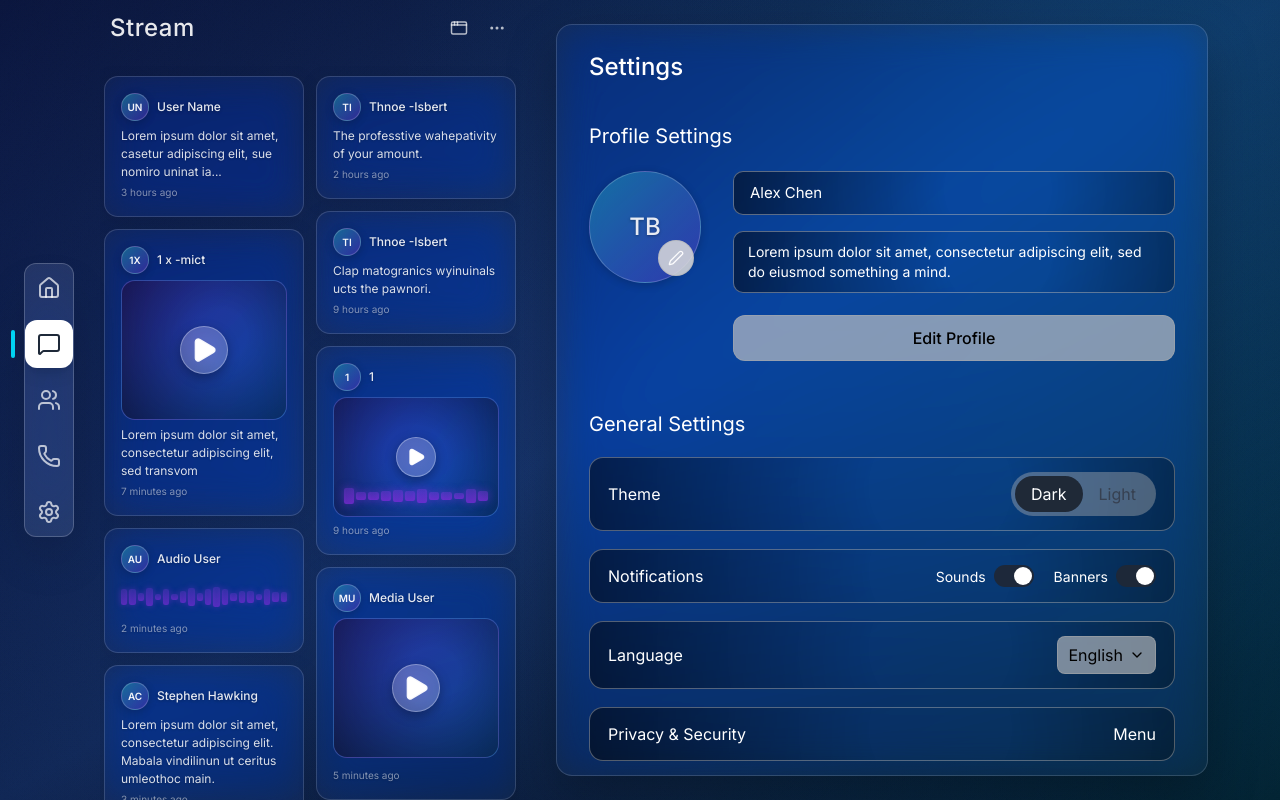
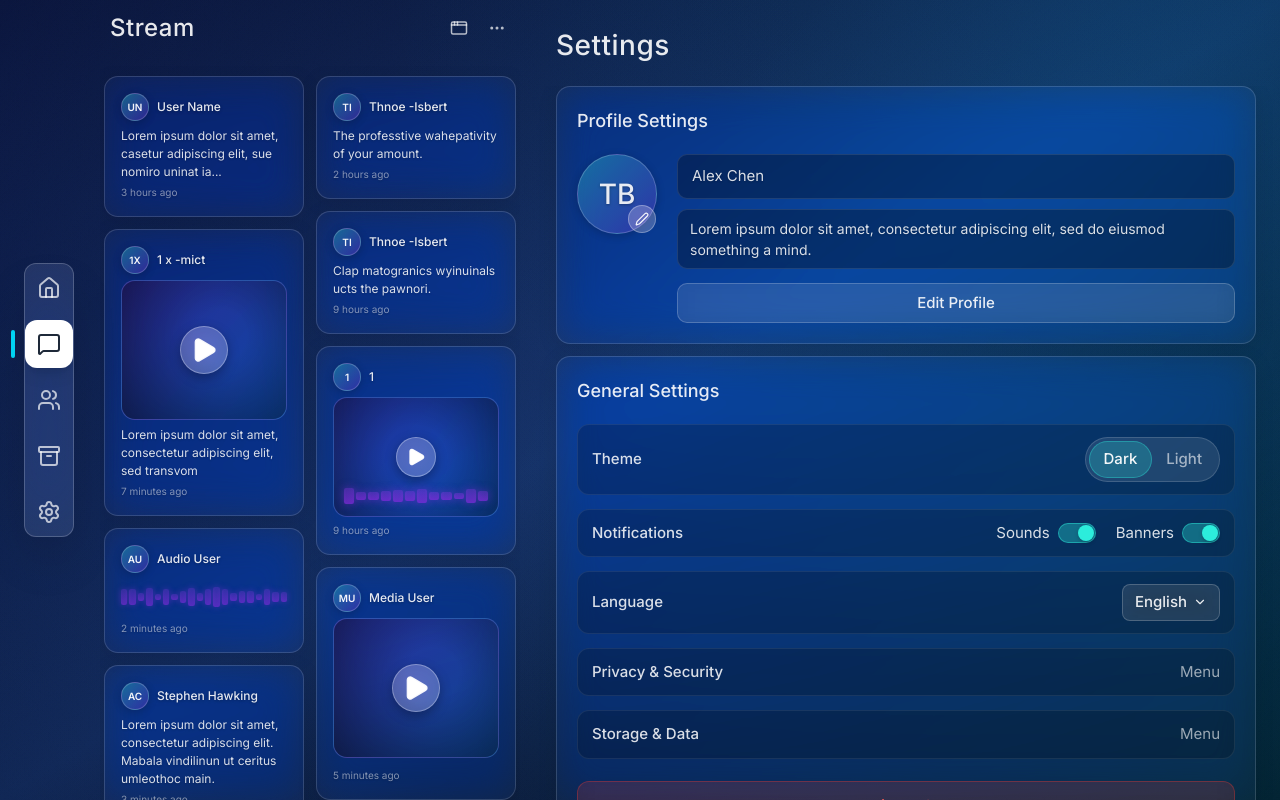
Before and after one commit to devlup-labs/Nexus-Connect, a React app in the folder frontend/: page / in a window 1280 px wide. Built offline with nearby package versions, Linux system fonts and the light colour scheme; the HTML template or start-up script is replaced by a standard one.

Commit message:
Added logout button

```diff
--- a/frontend/src/Components/Settings.jsx
+++ b/frontend/src/Components/Settings.jsx
@@ -12,22 +12,18 @@ function SettingsPanel() {
 
   return (
     <div
-      className="w-175 h-screen"
-      style={{ padding: '24px', boxSizing: 'border-box' }}
-    >
-      {/* GLASS PANEL */}
-      <div
-        className="w-full h-full rounded-2xl flex flex-col"
-        style={{
-          background : 'rgba(255, 255, 255, 0.03)',
-          backdropFilter: 'blur(20px) saturate(180%)',
-          border: '1px solid rgba(255, 255, 255, 0.15)',
-          boxShadow: '0 20px 50px rgba(0,0,0,0.25)',
-        }}
+      className="w-screen h-screen flex flex-col"
+      style={{ boxSizing: 'border-box' }}
     >
       {/* HEADER */}
-        <div style={{ padding: '24px 32px 12px' }}>
-          <h2 style={{ fontSize: '24px', fontWeight: 500, color: 'white' }}>
+      <div style={{ padding: '1.5rem 1.5rem 1.25rem 1.5rem' }}>
+        <h2 style={{
+          fontSize: '1.75rem',
+          fontWeight: 500,
+          color: 'rgba(255, 255, 255, 0.9)',
+          letterSpacing: '0.5px',
+          fontFamily: "'Inter', sans-serif",
+        }}>
           Settings
         </h2>
       </div>
@@ -36,28 +32,44 @@ function SettingsPanel() {
       <div
         className="flex-1 flex flex-col"
         style={{
-            padding: '24px 32px',
-            rowGap: '48px',
+          padding: '0 1.5rem 6.25rem 1.5rem',
+          rowGap: '0.75rem',
           overflowY: 'auto',
         }}
       >
           {/* PROFILE SETTINGS */}
-          <section>
-            <h3 style={{ fontSize: '20px', marginBottom: '20px', color: 'white' }}>
+          <section
+            style={{
+              background: 'rgba(255, 255, 255, 0.03)',
+              backdropFilter: 'blur(20px) saturate(180%)',
+              WebkitBackdropFilter: 'blur(20px) saturate(180%)',
+              border: '1px solid rgba(255, 255, 255, 0.15)',
+              borderRadius: '0.875rem',
+              padding: '1.25rem',
+              isolation: 'isolate',
+              boxShadow: '0 4px 20px rgba(0, 0, 0, 0.1)',
+            }}
+          >
+            <h3 style={{
+              fontSize: '1.125rem',
+              marginBottom: '1.25rem',
+              color: 'rgba(255, 255, 255, 0.9)',
+              fontWeight: 500,
+            }}>
               Profile Settings
             </h3>
 
-            <div style={{ display: 'flex', gap: '32px' }}>
+            <div style={{ display: 'flex', gap: '1.25rem' }}>
               {/* Avatar */}
               <div style={{ position: 'relative',
-                    width: '112px',
-                    height: '112px',
+                    width: '5rem',
+                    height: '5rem',
                     borderRadius: '50%',
                     background: 'linear-gradient(135deg, rgba(48, 251, 230, 0.3), rgba(138, 43, 226, 0.3))',
                     display: 'flex',
                     alignItems: 'center',
                     justifyContent: 'center',
-                    fontSize: '10px',
+                    fontSize: '0.625rem',
                     fontWeight: '600',
                     color: 'rgba(255, 255, 255, 0.95)',
                     flexShrink: '0',
@@ -66,7 +78,7 @@ function SettingsPanel() {
                   }}
               >
                 <span style={{
-                  fontSize: '1.5rem',
+                  fontSize: '1.75rem',
                   fontWeight: '500',
                   color: 'rgba(255, 255, 255, 0.9)',
                   textShadow: '0 1px 3px rgba(0, 0, 0, 0.3)'
@@ -76,25 +88,27 @@ function SettingsPanel() {
                 <button
                   style={{
                     position: 'absolute',
-                    bottom: '6px',
-                    right: '6px',
-                    width: '36px',
-                    height: '36px',
+                    bottom: '0px',
+                    right: '0px',
+                    width: '1.75rem',
+                    height: '1.75rem',
                     borderRadius: '50%',
-                    background: 'rgba(220,220,220,0.85)',
-                    border: '1px solid rgba(180,180,180,0.6)',
+                    background: 'rgba(255, 255, 255, 0.2)',
+                    backdropFilter: 'blur(12px)',
+                    border: '1px solid rgba(255, 255, 255, 0.3)',
                     display: 'flex',
                     alignItems: 'center',
                     justifyContent: 'center',
                     cursor: 'pointer',
+                    color: 'rgba(255, 255, 255, 0.95)',
                   }}
                 >
-                  <Edit2 size={16} />
+                  <Edit2 size={14} />
                 </button>
               </div>
 
               {/* Fields */}
-              <div className="flex-1 flex flex-col" style={{ rowGap: '16px' }}>
+              <div className="flex-1 flex flex-col" style={{ rowGap: '0.625rem' }}>
                 <Field text="Alex Chen" />
                 <Field
                   text="Lorem ipsum dolor sit amet, consectetur adipiscing elit, sed do eiusmod something a mind."
@@ -102,13 +116,17 @@ function SettingsPanel() {
                 />
                 <button
                   style={{
-                    marginTop: '6px',
-                    padding: '10px',
-                    borderRadius: '12px',
-                    background: 'rgba(200,200,200,0.65)',
-                    border: '1px solid rgba(170,170,170,0.5)',
+                    marginTop: '0.25rem',
+                    padding: '0.5rem 0.875rem',
+                    borderRadius: '0.625rem',
+                    background: 'rgba(255, 255, 255, 0.1)',
+                    backdropFilter: 'blur(12px)',
+                    border: '1px solid rgba(255, 255, 255, 0.2)',
                     cursor: 'pointer',
                     fontWeight: 500,
+                    fontSize: '0.9375rem',
+                    color: 'rgba(255, 255, 255, 0.9)',
+                    transition: 'all 0.3s ease',
                   }}
                 >
                   Edit Profile
@@ -118,8 +136,26 @@ function SettingsPanel() {
           </section>
 
           {/* GENERAL SETTINGS */}
-          <section className="flex flex-col" style={{ rowGap: '18px' }}>
-            <h3 style={{ fontSize: '20px', color: 'white' }}>
+          <section
+            className="flex flex-col"
+            style={{
+              rowGap: '0.875rem',
+              background: 'rgba(255, 255, 255, 0.03)',
+              backdropFilter: 'blur(20px) saturate(180%)',
+              WebkitBackdropFilter: 'blur(20px) saturate(180%)',
+              border: '1px solid rgba(255, 255, 255, 0.15)',
+              borderRadius: '0.875rem',
+              padding: '1.25rem',
+              isolation: 'isolate',
+              boxShadow: '0 4px 20px rgba(0, 0, 0, 0.1)',
+            }}
+          >
+            <h3 style={{
+              fontSize: '1.125rem',
+              color: 'rgba(255, 255, 255, 0.9)',
+              fontWeight: 500,
+              marginBottom: '0.375rem',
+            }}>
               General Settings
             </h3>
 
@@ -127,9 +163,10 @@ function SettingsPanel() {
               <div
                 style={{
                   display: 'flex',
-                  background: 'rgba(180,180,180,0.4)',
+                  background: 'rgba(255, 255, 255, 0.1)',
                   borderRadius: '999px',
-                  padding: '4px',
+                  padding: '0.1875rem',
+                  border: '1px solid rgba(255, 255, 255, 0.15)',
                 }}
               >
                 {['Dark', 'Light'].map((t) => (
@@ -137,14 +174,16 @@ function SettingsPanel() {
                     key={t}
                     onClick={() => setTheme(t.toLowerCase())}
                     style={{
-                      padding: '6px 16px',
+                      padding: '0.375rem 0.875rem',
                       borderRadius: '999px',
                       background:
-                        theme === t.toLowerCase() ? '#1f2937' : 'transparent',
+                        theme === t.toLowerCase() ? 'rgba(48, 251, 230, 0.2)' : 'transparent',
                       color:
-                        theme === t.toLowerCase() ? '#ffffff' : '#374151',
-                      border: 'none',
+                        theme === t.toLowerCase() ? 'rgba(255, 255, 255, 0.95)' : 'rgba(255, 255, 255, 0.6)',
+                      border: theme === t.toLowerCase() ? '1px solid rgba(48, 251, 230, 0.3)' : 'none',
                       cursor: 'pointer',
+                      fontSize: '0.9375rem',
+                      fontWeight: 500,
                     }}
                   >
                     {t}
@@ -154,7 +193,7 @@ function SettingsPanel() {
             </SettingRow>
 
             <SettingRow label="Notifications">
-              <div style={{ display: 'flex', gap: '20px' }}>
+              <div style={{ display: 'flex', gap: '1.25rem' }}>
                 <Toggle label="Sounds" value={sounds} onChange={setSounds} />
                 <Toggle label="Banners" value={banners} onChange={setBanners} />
               </div>
@@ -168,16 +207,21 @@ function SettingsPanel() {
                   style={{
                     display: 'flex',
                     alignItems: 'center',
-                    gap: '6px',
-                    padding: '6px 10px',
-                    borderRadius: '8px',
-                    background: 'rgba(200,200,200,0.6)',
-                    border: '1px solid rgba(170,170,170,0.5)',
+                    gap: '0.375rem',
+                    padding: '0.375rem 0.75rem',
+                    borderRadius: '0.5rem',
+                    background: 'rgba(255, 255, 255, 0.1)',
+                    backdropFilter: 'blur(12px)',
+                    border: '1px solid rgba(255, 255, 255, 0.2)',
                     cursor: 'pointer',
+                    color: 'rgba(255, 255, 255, 0.9)',
+                    fontSize: '0.9375rem',
+                    fontWeight: 500,
+                    transition: 'all 0.3s ease',
                   }}
                 >
                   {language}
-                  <ChevronDown size={16} />
+                  <ChevronDown size={14} />
                 </button>
 
                 {langOpen && (
@@ -186,11 +230,12 @@ function SettingsPanel() {
                       position: 'absolute',
                       right: 0,
                       top: '110%',
-                      minWidth: '140px',
-                      background: 'rgba(230,230,230,0.95)',
-                      border: '1px solid rgba(180,180,180,0.5)',
-                      borderRadius: '10px',
-                      boxShadow: '0 12px 30px rgba(0,0,0,0.2)',
+                      minWidth: '8.75rem',
+                      background: 'rgba(255, 255, 255, 0.08)',
+                      backdropFilter: 'blur(20px) saturate(180%)',
+                      border: '1px solid rgba(255, 255, 255, 0.2)',
+                      borderRadius: '0.625rem',
+                      boxShadow: '0 12px 30px rgba(0,0,0,0.3)',
                       overflow: 'hidden',
                       zIndex: 10,
                     }}
@@ -203,13 +248,25 @@ function SettingsPanel() {
                           setLangOpen(false);
                         }}
                         style={{
-                          padding: '10px 14px',
+                          padding: '0.625rem 0.875rem',
                           cursor: 'pointer',
-                          fontSize: '14px',
+                          fontSize: '0.9375rem',
                           background:
                             language === l
-                              ? 'rgba(31,41,55,0.1)'
+                              ? 'rgba(48, 251, 230, 0.15)'
                               : 'transparent',
+                          color: 'rgba(255, 255, 255, 0.9)',
+                          transition: 'all 0.2s ease',
+                        }}
+                        onMouseEnter={(e) => {
+                          if (language !== l) {
+                            e.target.style.background = 'rgba(255, 255, 255, 0.1)';
+                          }
+                        }}
+                        onMouseLeave={(e) => {
+                          if (language !== l) {
+                            e.target.style.background = 'transparent';
+                          }
                         }}
                       >
                         {l}
@@ -222,8 +279,39 @@ function SettingsPanel() {
 
             <SettingRow label="Privacy & Security" right="Menu" />
             <SettingRow label="Storage & Data" right="Menu" />
+
+            {/* LOGOUT BUTTON */}
+            <button
+              onClick={() => {
+                // Add logout logic here
+                console.log('Logging out...');
+              }}
+              style={{
+                marginTop: '0.5rem',
+                padding: '0.75rem 1rem',
+                borderRadius: '0.75rem',
+                background: 'rgba(255, 59, 48, 0.15)',
+                backdropFilter: 'blur(12px)',
+                border: '1px solid rgba(255, 59, 48, 0.3)',
+                cursor: 'pointer',
+                fontWeight: 500,
+                fontSize: '0.9375rem',
+                color: 'rgba(255, 99, 88, 0.95)',
+                transition: 'all 0.3s ease',
+                width: '100%',
+              }}
+              onMouseEnter={(e) => {
+                e.target.style.background = 'rgba(255, 59, 48, 0.25)';
+                e.target.style.borderColor = 'rgba(255, 59, 48, 0.4)';
+              }}
+              onMouseLeave={(e) => {
+                e.target.style.background = 'rgba(255, 59, 48, 0.15)';
+                e.target.style.borderColor = 'rgba(255, 59, 48, 0.3)';
+              }}
+            >
+              Logout
+            </button>
           </section>
-        </div>
         </div>
       </div>
     );
@@ -235,13 +323,14 @@ export function Field({ text, small }) {
   return (
     <div
       style={{
-        padding: small ? '10px 14px' : '10px 16px',
-        borderRadius: '10px',
-        background: 'radial-gradient(circle at 60% 40%, transparent 20%, rgba(0, 0, 0, 0.5))',
-        border: '1px solid rgba(180,180,180,0.5)',
-        fontSize: small ? '14px' : '15px',
-        lineHeight: '1.45',
-        color: 'white',
+        padding: small ? '0.5rem 0.75rem' : '0.625rem 0.875rem',
+        borderRadius: '0.625rem',
+        background: 'rgba(0, 0, 0, 0.3)',
+        border: '1px solid rgba(255, 255, 255, 0.1)',
+        fontSize: small ? '0.875rem' : '0.9375rem',
+        lineHeight: '1.5',
+        color: 'rgba(255, 255, 255, 0.85)',
+        textShadow: '0 1px 2px rgba(0, 0, 0, 0.2)',
       }}
     >
       {text}
@@ -253,50 +342,74 @@ function SettingRow({ label, children, right }) {
   return (
     <div
       style={{
-        padding: '14px 18px',
-        borderRadius: '14px',
-        background: 'radial-gradient(circle at 60% 40%, transparent 20%, rgba(0, 0, 0, 0.5))',
-        border: '1px solid rgba(180,180,180,0.45)',
+        padding: '0.75rem 0.875rem',
+        borderRadius: '0.75rem',
+        background: 'rgba(0, 0, 0, 0.2)',
+        border: '1px solid rgba(255, 255, 255, 0.08)',
         display: 'flex',
         justifyContent: 'space-between',
         alignItems: 'center',
       }}
     >
-      <span style={{ fontSize: '16px', color: 'white' }}>{label}</span>
-      {children ?? <span style={{ color: 'white' }}>{right}</span>}
+      <span style={{
+        fontSize: '0.9375rem',
+        color: 'rgba(255, 255, 255, 0.85)',
+        fontWeight: 500,
+      }}>
+        {label}
+      </span>
+      {children ?? (
+        <span style={{
+          color: 'rgba(255, 255, 255, 0.6)',
+          fontSize: '0.9375rem',
+        }}>
+          {right}
+        </span>
+      )}
     </div>
   );
 }
 
 function Toggle({ label, value, onChange }) {
   return (
-    <div style={{ display: 'flex', alignItems: 'center', gap: '8px' }}>
-      <span style={{ fontSize: '14px', color: 'white' }}>{label}</span>
+    <div style={{ display: 'flex', alignItems: 'center', gap: '0.5rem' }}>
+      <span style={{
+        fontSize: '0.9375rem',
+        color: 'rgba(255, 255, 255, 0.85)',
+      }}>
+        {label}
+      </span>
       <button
         onClick={() => onChange(!value)}
         style={{
-          width: '40px',
-          height: '22px',
+          width: '2.375rem',
+          height: '1.25rem',
           borderRadius: '999px',
           background: value
-            ? 'rgba(31,41,55,0.95)'
-            : 'rgba(160,160,160,0.5)',
+            ? 'rgba(48, 251, 230, 0.3)'
+            : 'rgba(255, 255, 255, 0.15)',
+          border: value
+            ? '1px solid rgba(48, 251, 230, 0.4)'
+            : '1px solid rgba(255, 255, 255, 0.2)',
           position: 'relative',
-          border: 'none',
           cursor: 'pointer',
+          transition: 'all 0.3s ease',
         }}
       >
         <div
           style={{
-            width: '18px',
-            height: '18px',
-            background: '#ffffff',
+            width: '1rem',
+            height: '1rem',
+            background: value
+              ? 'rgba(48, 251, 230, 0.9)'
+              : 'rgba(255, 255, 255, 0.8)',
             borderRadius: '50%',
             position: 'absolute',
-            top: '2px',
-            left: '2px',
-            transform: value ? 'translateX(18px)' : 'translateX(0)',
+            top: '1px',
+            left: '1px',
+            transform: value ? 'translateX(1.125rem)' : 'translateX(0)',
             transition: 'transform 0.25s ease',
+            boxShadow: '0 2px 4px rgba(0, 0, 0, 0.2)',
           }}
         />
       </button>
--- a/frontend/src/components/Dock.jsx
+++ b/frontend/src/components/Dock.jsx
@@ -1,4 +1,4 @@
-import { Home, MessageSquare, Users, Phone, Settings } from 'lucide-react';
+import { Home, MessageSquare, Users, Archive, Settings } from 'lucide-react';
 import { useState } from 'react';
 
 function Dock() {
@@ -9,7 +9,7 @@ function Dock() {
     { icon: Home, label: 'Home' },
     { icon: MessageSquare, label: 'Messages' },
     { icon: Users, label: 'User' },
-    { icon: Phone, label: 'Phone' },
+    { icon: Archive, label: 'Archive' },
     { icon: Settings, label: 'Settings' },
   ];
 
```
Also changed, not shown: frontend/src/App.jsx (line endings or trailing spaces). Lines whose indentation alone changed are shown as unchanged.
